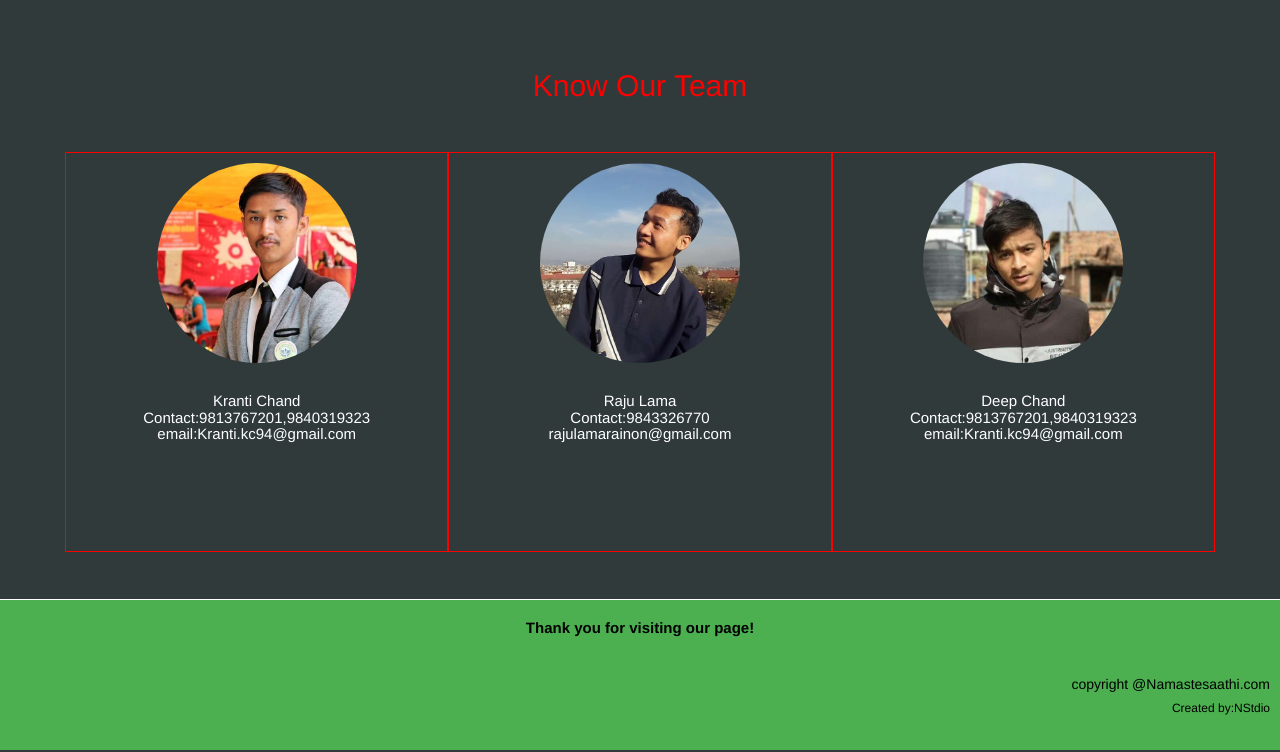
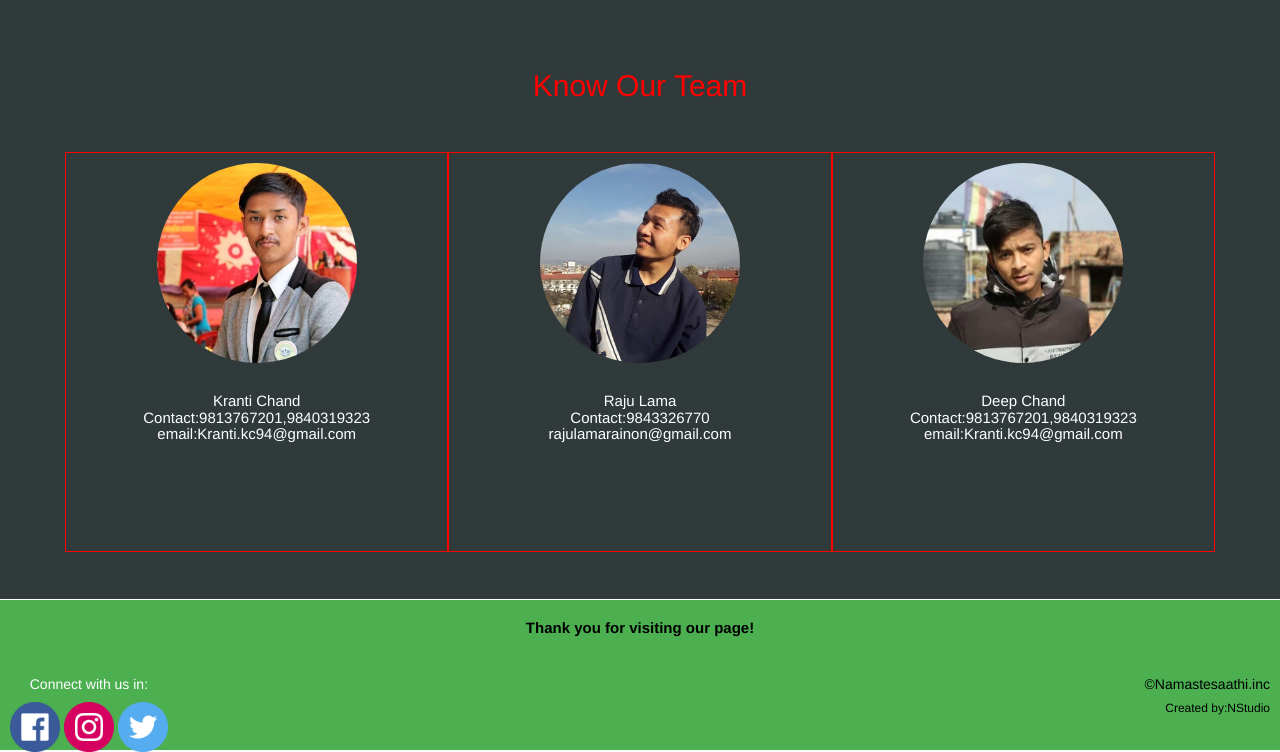
Before and after one commit to Sumanshrestha77/Namaste, a PHP site: page / in a window 1280 px wide. Shown: the part 1329-2081 px from the top of the page. Run offline with PHP 8.4, Linux system fonts and the light colour scheme.

Commit message:
some changes

```diff
--- a/index.html
+++ b/index.html
@@ -111,9 +111,21 @@
 
         <div class="footer">
             <h5 id="thanks">Thank you for visiting our page!</h5><br>
+            <div id="social">
+              <h5>Connect with us in:</h5>
+              <a href="https://Facebook.com/namastesaathi.inc">
+              <img class="sociali" src="social/Facebook.png">
+              </a>
+              <a href="https://Instagram.com/namastesaathi.inc">
+                <img class="sociali" src="social/Instagram.png">
+                </a>
+                <a href="https://twitter.com/namastesaathi.inc">
+                  <img class="sociali" src="social/Twitter.png">
+                  </a>
+            </div>
           <div id="copyright">
-            <h5>copyright @Namastesaathi.com</h5>
-            <h6>Created by:NStdio</h6>
+            <h5>&copy;Namastesaathi.inc</h5>
+            <h6>Created by:NStudio</h6>
           </div>
         <script src="script.js"></script>
         <script src="slider.js"></script>
--- a/stylesheet.css
+++ b/stylesheet.css
@@ -76,6 +76,13 @@
 	font-size:15px;
 	padding:20px;
 }
+#social{
+	float: left;
+}
+.sociali{
+	height: 50px;
+	width: 50px;
+}
 @media screen and (max-width:600px){
 	*{overflow-x: hidden;}
 	.teamimg{
@@ -100,6 +107,10 @@
 	}
 		#aboutus{
 		height:1450px;
+	}
+	.sociali{
+		height: 25px;
+		width: 25px;
 	}
 }
 .footer{
```
